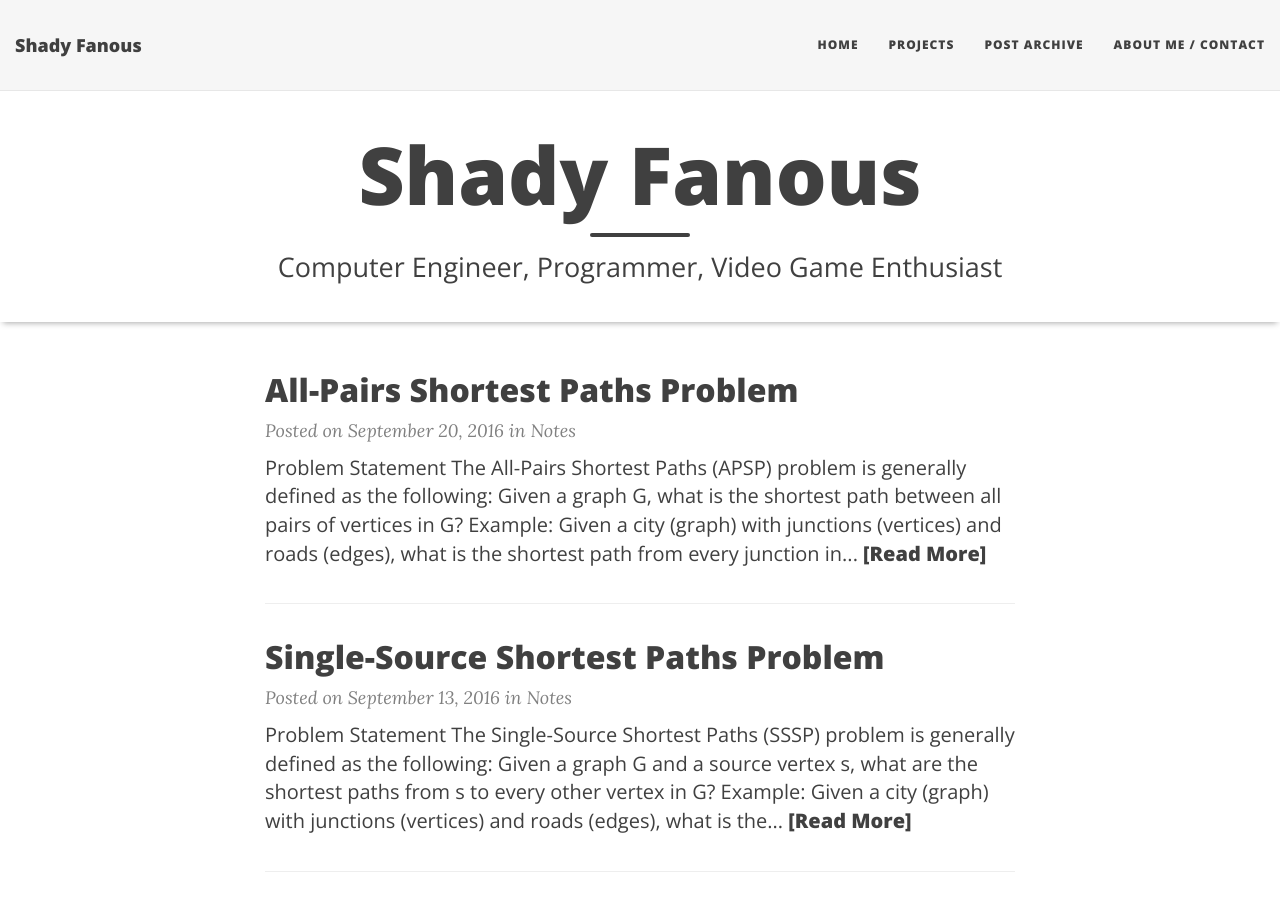
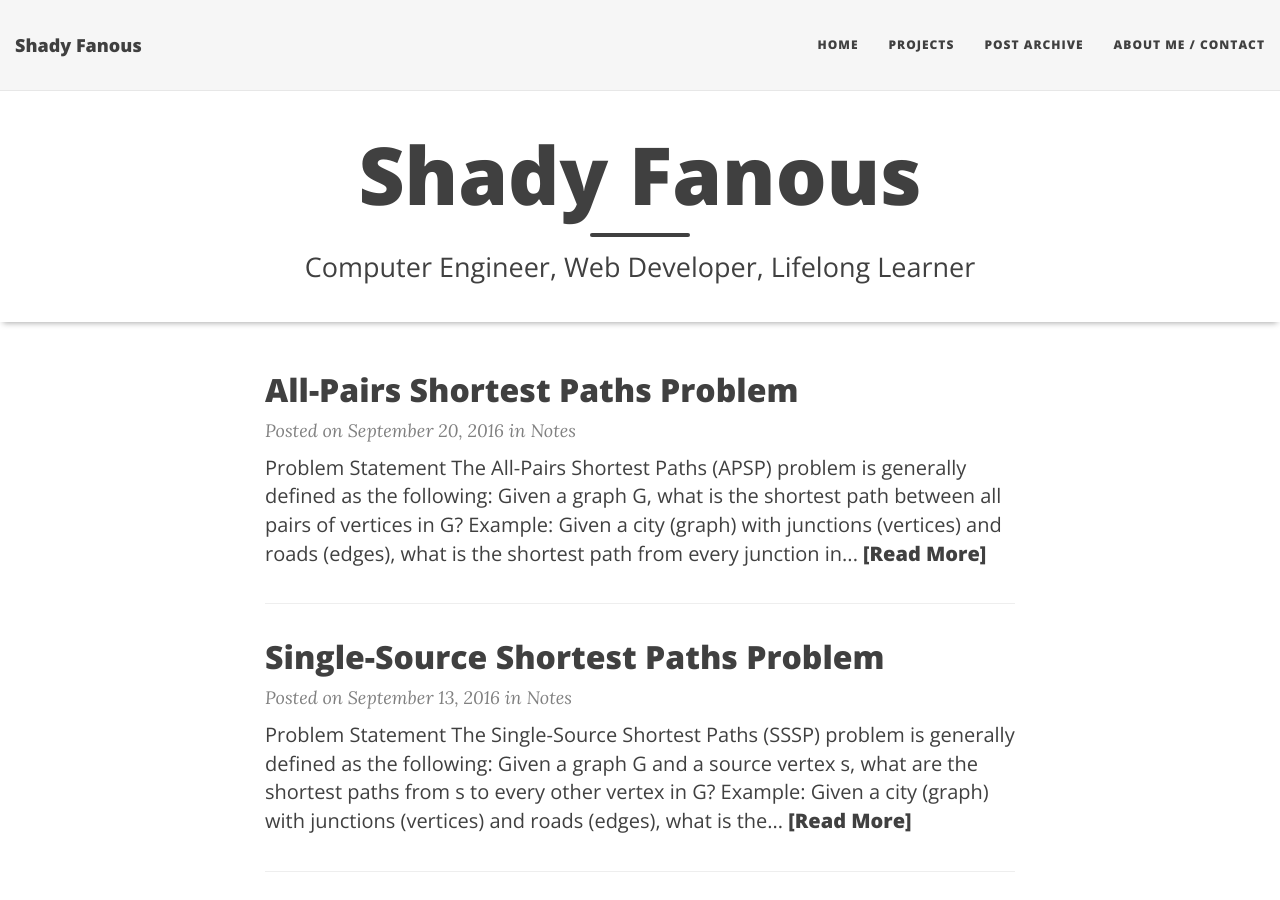
Before and after one commit to ShadyF/shadyf.github.io, a Jekyll site: the page built from index.html, in a window 1280 px wide and 900 px high. Built offline with Jekyll 4.4.1, drawn with Linux system fonts in a browser that asks for light colours; nearby versions of some CDN libraries; formulas are drawn with MathJax 3; the list of posts is cut into pages by our own code.

Commit message:
Updated subtitle in frontpage

```diff
--- a/index.html
+++ b/index.html
@@ -1,7 +1,7 @@
 ---
 layout: page
 title: Shady Fanous
-subtitle: Computer Engineer, Programmer, Video Game Enthusiast
+subtitle: Computer Engineer, Web Developer, Lifelong Learner
 ---
 <div class="posts-list">
   {% for post in paginator.posts %}
```
